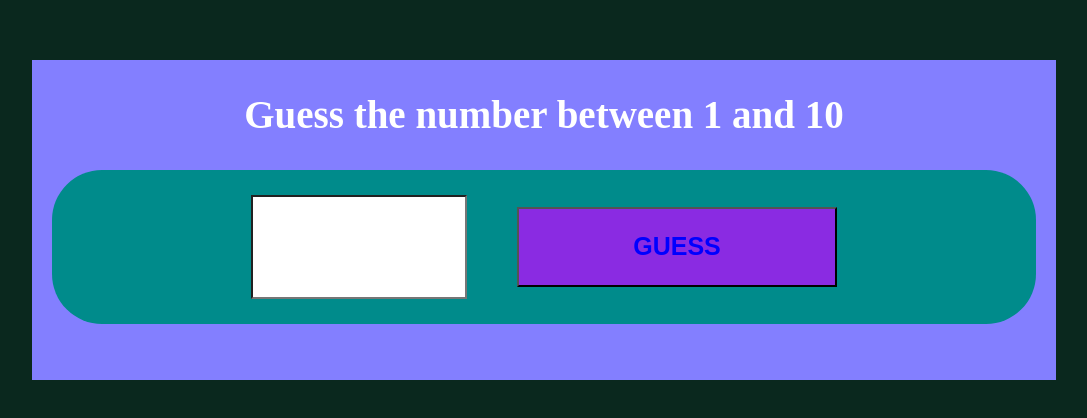
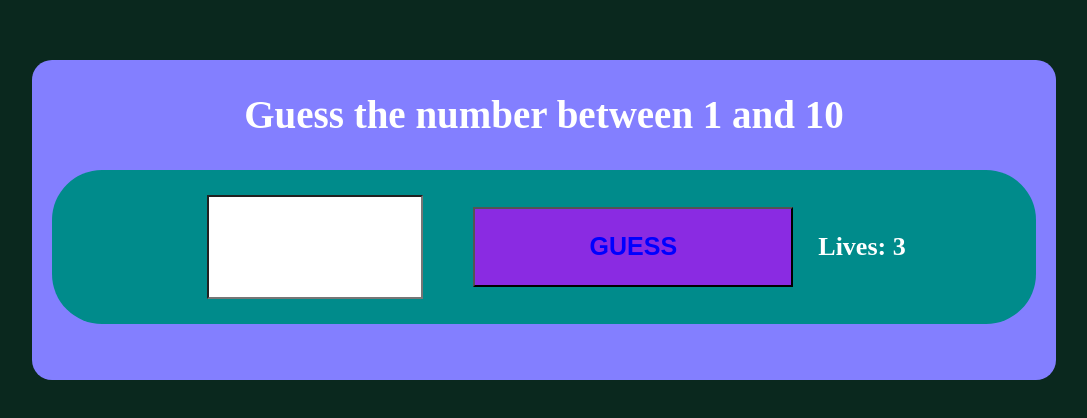
Before and after one commit to FarhathH/SkillsBootCampWeek6Farhath, a React (Create React App) app in the folder day-1/: page / in a window 1280 px wide. Shown: the part 180-598 px from the top of the page, without its empty margins (96-1183 px from the left). Built offline with nearby package versions, Linux system fonts and the light colour scheme; a web font is replaced by a local one.

Commit message:
Adding reset button and congrats message

```diff
--- a/day-1/src/guess.css
+++ b/day-1/src/guess.css
@@ -1,8 +1,9 @@
-
 .box{
     width:80vw;
     height:40vh;
     background-color: rgb(131, 127, 255);
+    margin: 10px;
+    border-radius: 20px;
 }
 
 
--- a/day-1/src/guess.js
+++ b/day-1/src/guess.js
@@ -11,27 +11,35 @@ function RandomNum(){
     const[answer, setAnswer] = useState(5)
     const[message, setMessage] = useState("Guess the number between 1 and 10")
     const[lives, setLives] = useState(3)
+    const[gameOver, setGameOver] = useState(false)
+    const[youWin, setYouWin] = useState(false)
+
+
+
+    function Reset(){
+        setGameOver(false)
+        setLives(3)
+        setMessage("Guess the number between 1 and 10")
+    }
 
     // This should change the message based on input from user.
     function MakeGuess(){
         if(guess == answer){
             setMessage("You got it")
+            setGameOver(true)
         }
         else if(guess>answer && lives>0){
-            setLives(lives-1)
             setMessage("Too high")
-            alert(`You have ${lives} remaining`)
         }
         else if(guess<answer && lives>0){
-            setLives(lives-1)
             setMessage("Too low")
-            alert(`You have ${lives} remaining`)
         }
         else if(lives == 0){
             setMessage("Loser")
+            setGameOver(true)
         }
 
-
+        setLives(lives-1) //Take away an attempt.
    }
 
 //    This should be displayed on the interface
@@ -39,7 +47,9 @@ function RandomNum(){
     <>
         <div className = "box">
             <h2>{message}</h2>
-            {/* {typeof guess} */}
+
+            {gameOver == false &&
+            <>
                 <div className = "layout">
                     {/* onChange function takes input as setGuess. */}
                     <input type = "number" className = "input-guess" onChange={(event)=>{setGuess(parseInt(event.target.value))}}/>
@@ -47,7 +57,18 @@ function RandomNum(){
                     <button onClick = {MakeGuess} className = "guess-button">
                         <strong>GUESS</strong>
                     </button>
+                    <h4>Lives: {lives}</h4>
                 </div>
+            </>
+            }
+
+            {/*Will run when all lives run out or when user input has the right answer*/}
+            {gameOver == true &&
+                <button onClick = {Reset} className = "guess-button">
+                    <strong>RESET</strong>
+                </button>
+            }
+
         </div>
 
     </>
```
Lines whose indentation alone changed are shown as unchanged.
